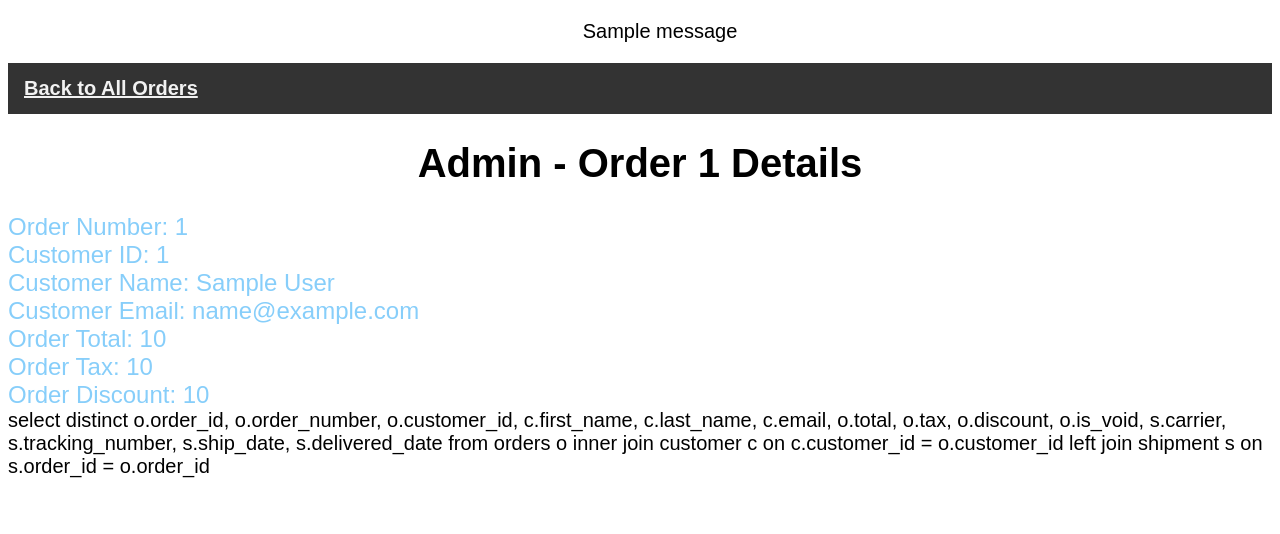
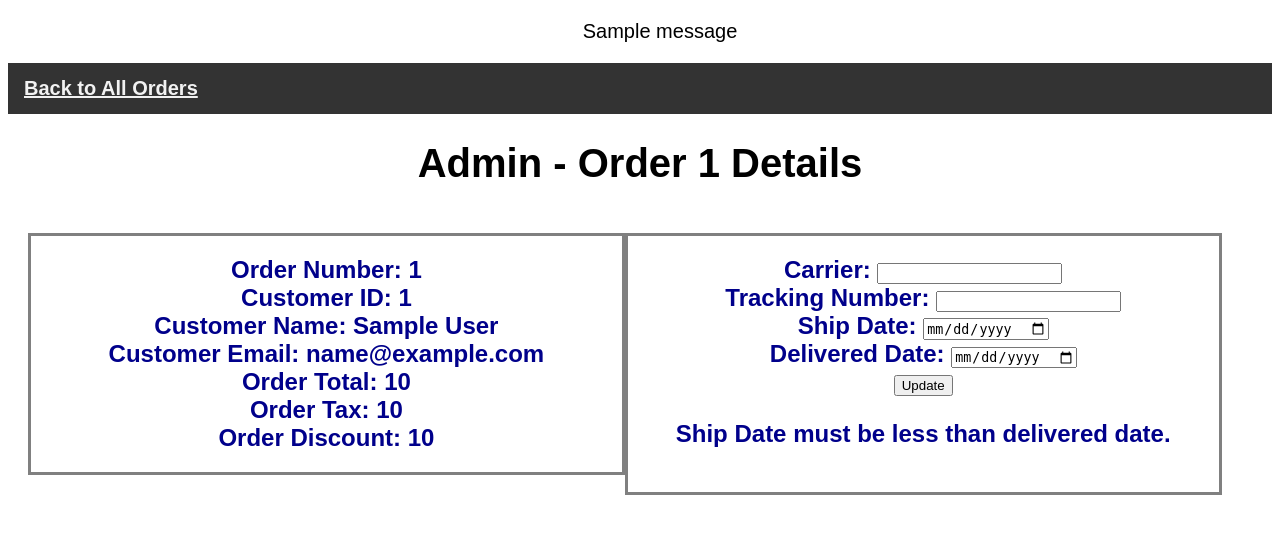
Before and after one commit to Ras-al-Ghul/Alcohol-Delivery-Service, a Flask app: template templates/admin/order_details.html in a window 1280 px wide. Shown: the top 534 px of the page. Run offline with Flask 2, Linux system fonts and the light colour scheme; the template is opened without the code that fills it: values that come from a table or form of the project are taken from there, most other values are stand-ins (such as "Sample title", 1, 10 or a date in 2020); one stand-in notice (Sample message) is shown; parts of the project's set-up code (start-up, migrations or seed data) failed here and were passed over; some libraries are stand-ins or nearby versions.

Commit message:
admin shipment interface, edits to order details page

```diff
--- a/server.py
+++ b/server.py
@@ -17,7 +17,7 @@ from sqlalchemy import *
 from sqlalchemy.pool import NullPool
 from flask import Flask, flash, request, render_template, g, redirect, Response, session, url_for
 from sqlalchemy.sql.selectable import Select
-from wtforms import Form, StringField, SubmitField, DecimalField, IntegerField
+from wtforms import Form, StringField, SubmitField, DecimalField, IntegerField, DateField
 
 tmpl_dir = os.path.join(os.path.dirname(os.path.abspath(__file__)), 'templates')
 app = Flask(__name__, template_folder=tmpl_dir)
@@ -354,8 +354,8 @@ def admin_edit_product(product_id):
 
           g.conn.execute('UPDATE product SET product_name=%s, product_category=%s, cur_size=%s, upc=%s, unit_of_measure=%s, buy_price_per_unit=%s, item_price=%s, package_quantity=%s, region=%s, country=%s, color=%s, description=%s WHERE product_id=%s', (product_name, product_category, cur_size, upc, unit_of_measure, buy_price_per_unit, item_price, package_quantity, region, country, color, description, product_id))
 
+          flash('Product Updated', 'success')
           return redirect('/admin/product')
-          flash('Product Updated', 'success')
 
       return render_template('admin/edit_product.html', form=form)
 
@@ -368,6 +368,13 @@ def admin_delete_product(product_id):
       return redirect('/admin/product')
 
 # Admin order and shipments overview
+class ShipmentForm(Form):
+      carrier = StringField('Carrier: ')
+      tracking_number = StringField('Tracking Number: ')
+      ship_date = DateField('Ship Date: ')
+      delivered_date = DateField('Delivered Date: ')
+      submit = SubmitField('Submit')
+
 @app.route('/admin/orders')
 def admin_orders():
       if 'username' not in session or (not session['is_admin']):
@@ -377,13 +384,35 @@ def admin_orders():
       ).fetchall()
       return render_template('admin/orders.html', orders=orders)
 
-@app.route('/admin/orders/<int:order_id>')
+# Admin View for order details
+@app.route('/admin/orders/<int:order_id>', methods=['POST','GET'])
 def admin_order_details(order_id):
       if 'username' not in session or not session['is_admin']:
         return redirect(url_for('index'))
+
       result = g.conn.execute('select distinct o.order_id, o.order_number, o.customer_id, c.first_name, c.last_name, c.email, o.total, o.tax, o.discount, o.is_void, s.carrier, s.tracking_number, s.ship_date, s.delivered_date from orders o inner join customer c on c.customer_id = o.customer_id left join shipment s on s.order_id = o.order_id WHERE o.order_id = %s', [order_id])
       order = result.fetchone()
-      return render_template('admin/order_details.html', order=order)
+
+      # Get Form
+      form = ShipmentForm(request.form)
+
+      # Populate the form with existing data
+      form.carrier.data = order['carrier']
+      form.tracking_number.data = order['tracking_number']
+      form.ship_date.data = order['ship_date']
+      form.delivered_date.data = order['delivered_date']
+
+      if request.method == 'POST':
+          carrier = request.form['carrier']
+          tracking_number = request.form['tracking_number']
+          ship_date = request.form['ship_date']
+          delivered_date = request.form['delivered_date']
+
+          g.conn.execute('UPDATE shipment SET carrier=%s, tracking_number=%s, ship_date=%s, delivered_date=%s WHERE order_id=%s', (carrier, tracking_number, ship_date, delivered_date, order_id))
+
+          flash('Shipment Information Updated', 'success')
+
+      return render_template('admin/order_details.html', order=order, form=form)
 
 @app.route('/admin/shipment')
 def admin_shipment():
--- a/static/css/main.css
+++ b/static/css/main.css
@@ -51,7 +51,9 @@ html, body{
   .prdtable{
       text-align: center;
       border-collapse: collapse;
-      margin: 25px 0;
+      margin: 25px;
+      margin-left: auto;
+      margin-right: auto;
       font-size: 0.9em;
       font-family: sans-serif;
       min-width: 400px;
@@ -93,7 +95,16 @@ html, body{
 }
 
 /* Order Details Page */
+.orddetcontainer{
+  padding: 20px;
+}
 .orddetheader{
   font-size: 18pt;
-  color:lightskyblue;
+  float: left;
+  color: darkblue;
+  text-align: center;
+  font-weight: bold;
+  width: 45%;
+  padding: 20px;
+  border: 3px solid gray;
 }
--- a/templates/admin/edit_product.html
+++ b/templates/admin/edit_product.html
@@ -26,7 +26,7 @@
             {{render_field(form.description)}} <br><br>
 
             <input type="submit" value="Update">
-        </p>
+
         </form>
 
     </body>
--- a/templates/admin/order_details.html
+++ b/templates/admin/order_details.html
@@ -18,25 +18,43 @@
           {% endwith %}
         </div class="centerbutton">
         <div class="topnav">
-          <a class="topnavbuttonhome" href="admin/orders">Back to All Orders</a>
+          <a class="topnavbuttonhome" href="/admin/orders">Back to All Orders</a>
         </div>
 
         <h1 class="centerbutton">Admin - Order {{ order.order_number }} Details</h1>
 
+    <div class="orddetcontainer">
     <div class="orddetheader">
         Order Number: {{ order.order_number }}<br>
         Customer ID: {{ order.customer_id }}<br>
         Customer Name: {{ order.first_name }} {{ order.last_name }}<br>
-        Customer Email: {{ order.customer_email }}<br>
+        Customer Email: {{ order.email }}<br>
         Order Total: {{ order.total }}<br>
         Order Tax: {{ order.tax }}<br>
         Order Discount: {{ order.discount }}<br>
+        {% if order.is_void == True %}
+            *****ORDER VOIDED*****<br>
+        {% endif %}
+        {% if order.is_void == False %}
+            Carrier: {{ order.carrier }}<br>
+            Tracking Number: {{ order.tracking_number }}<br>
+            Ship Date: {{ order.ship_date }}<br>
+            Delivered Date: {{ order.delivered_date }}<br>
+        {% endif %}
+    </div>
+    <div class="orddetheader">
+        {% from "_formhelper.html" import render_field %}
 
+        <form method="POST" action="">
+            {{render_field(form.carrier)}} <br>
+            {{render_field(form.tracking_number)}} <br>
+            {{render_field(form.ship_date)}} <br>
+            {{render_field(form.delivered_date)}} <br>
+            <input type="submit" value="Update">
+            <p>Ship Date must be less than delivered date.</p>
+        </form>
+    </div>
     </div>
 
 
 </html>
-
-
-
-select distinct o.order_id, o.order_number, o.customer_id, c.first_name, c.last_name, c.email, o.total, o.tax, o.discount, o.is_void, s.carrier, s.tracking_number, s.ship_date, s.delivered_date from orders o inner join customer c on c.customer_id = o.customer_id left join shipment s on s.order_id = o.order_id
```
Also changed, not shown: templates/admin/orders.html (+12 -0 lines).
